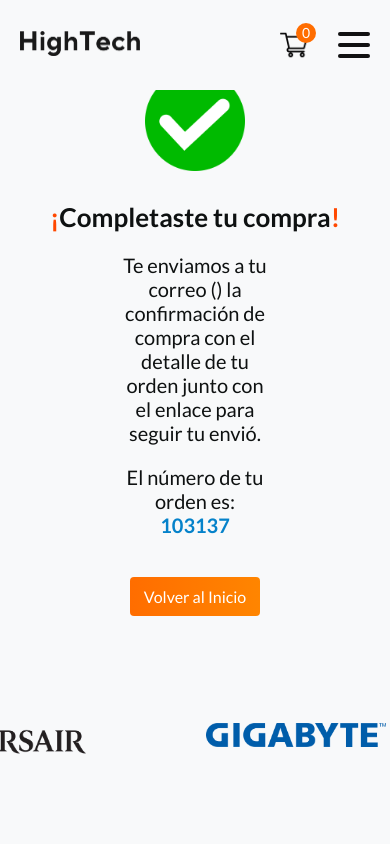
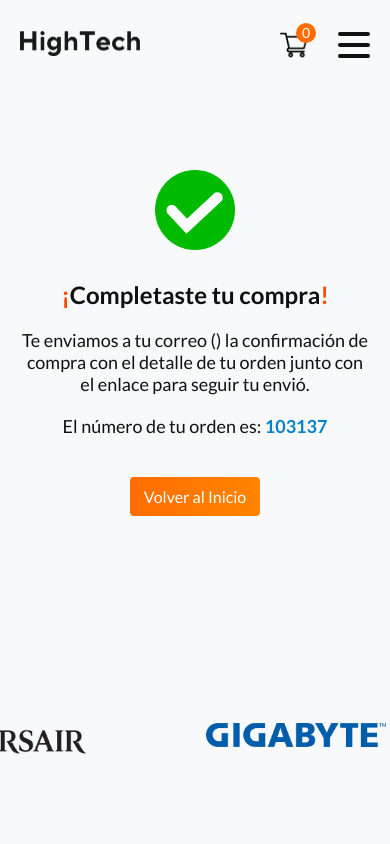
Before and after one commit to LeoPaez/high-tech-v2, a React (Vite) app: page /confirmacion in a window 390 px wide. Shown: the top 844 px of the page. Built offline with nearby package versions, Linux system fonts and the light colour scheme.

Commit message:
Responsive pagina de confirmacion

```diff
--- a/src/pages/SuccessPage.jsx
+++ b/src/pages/SuccessPage.jsx
@@ -18,6 +18,8 @@
   flex-direction: column;
   height: 60vh;
   gap: 20px;
+  padding: 0 20px;
+  text-align: center;
   span {
     color: #ff4800;
   }
@@ -25,10 +27,19 @@
 const SuccessIcon = styled.img`
   width: 100px;
   margin-bottom: 10px;
+  @media (max-width: 1200px){
+    width: 90px;
+  }
+  @media (max-width: 800px){
+    width: 80px;
+  }
 `
 
 const SuccessTitle = styled.h2`
   font-size: 26px;
+  @media (max-width: 800px){
+    font-size: 24px;
+  }
 `
 
 const SuccessText = styled.p`
@@ -41,6 +52,16 @@
   }
   :last-of-type {
     margin-bottom: 20px;
+  }
+  @media (max-width: 1200px){
+    width: 60%;
+  }
+  @media (max-width: 800px){
+    font-size: 18px;
+    width: 80%;
+  }
+  @media (max-width: 500px){
+    width: 100%;
   }
 `
 
```
